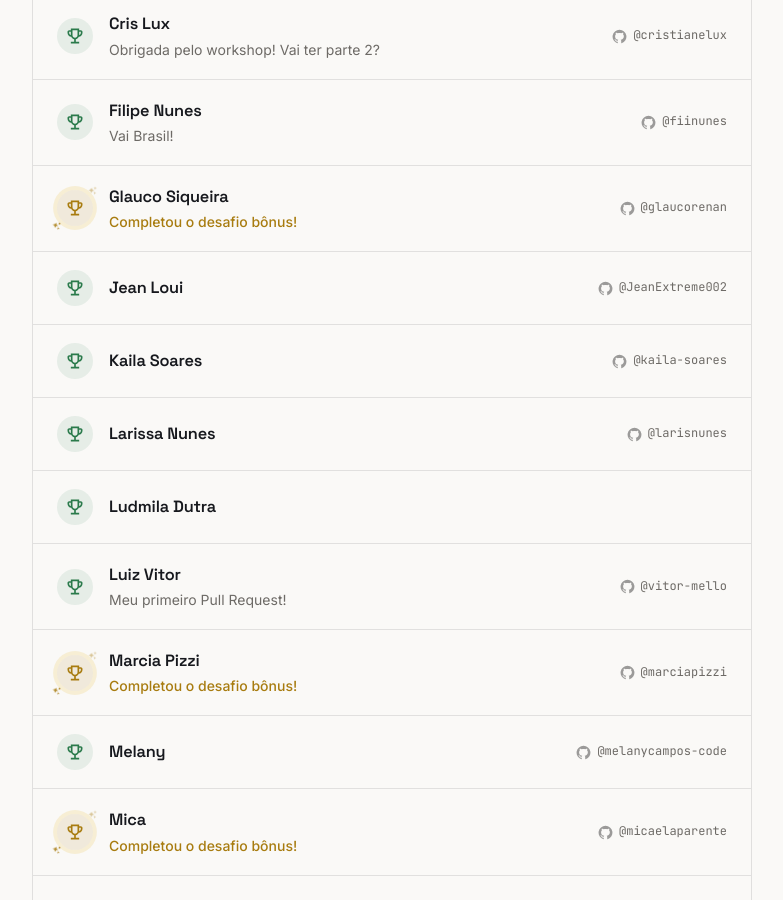
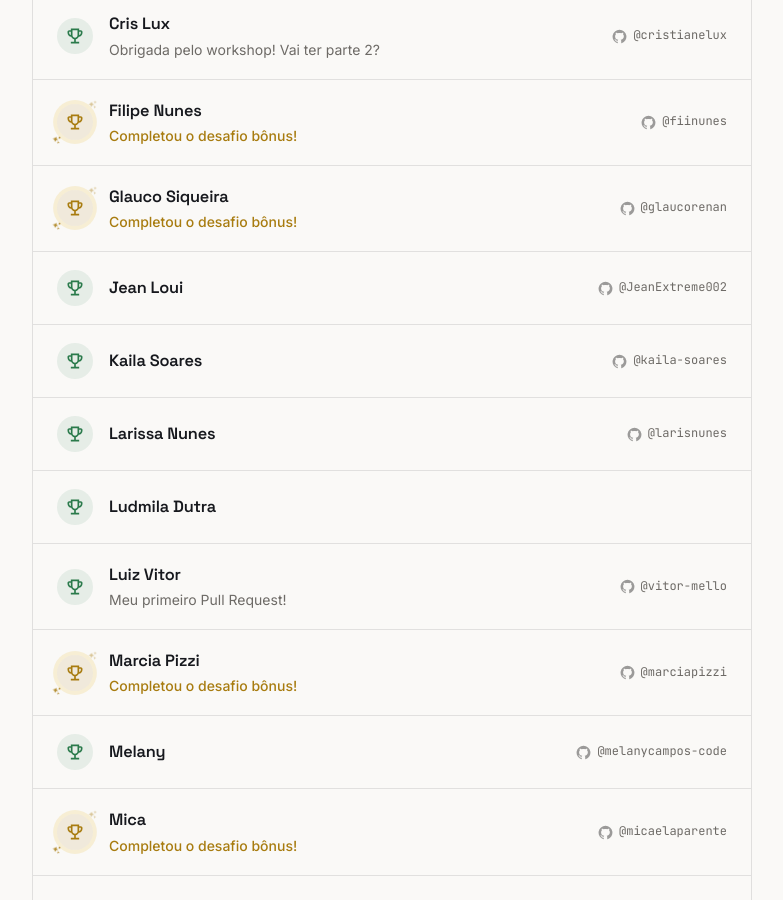
Before and after one commit to JeanExtreme002/playground, a React (Vite) app: page / in a window 1280 px wide. Shown: the part 1240-2140 px from the top of the page, without its empty margins (248-1031 px from the left). Built offline with nearby package versions, Linux system fonts and the light colour scheme.

Commit message:
chore: atualiza recado de filipe nunes no mural (#44)

```diff
--- a/src/participants/filipe-nunes.js
+++ b/src/participants/filipe-nunes.js
@@ -1,5 +1,5 @@
 export const participant = {
   name: 'Filipe Nunes',
   github: 'fiinunes',
-  message: 'Vai Brasil!',
+  message: 'Eureka',
 }
```
